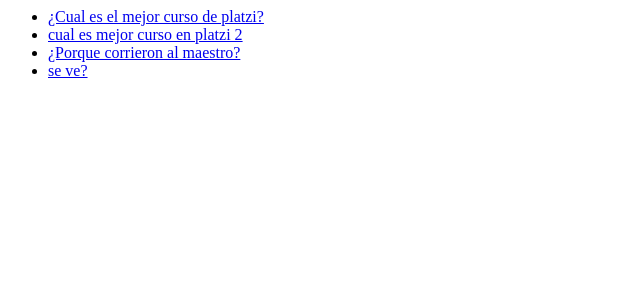
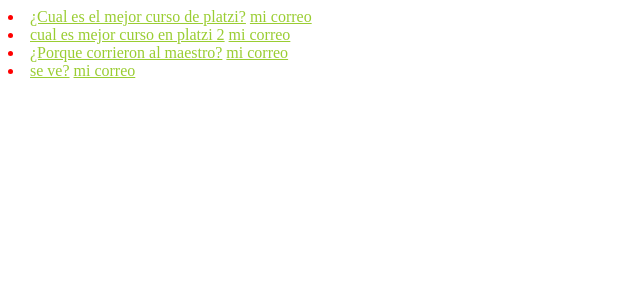
Before and after one commit to ivek/PREMIOSPLATZIAPP, a Django app: template polls/templates/polls/index.html in a window 1280 px wide. Shown: the top 300 px of the page, without its empty margins (0-640 px from the left). Run offline with Django 4.2, Linux system fonts and the light colour scheme; the template is opened without the code that fills it: values that come from a table or form of the project are taken from there, others are empty; data comes from the database, SQL or seed files in the repository.

Commit message:
se agregó carpetas static js,css3,images

```diff
--- a/polls/admin.py
+++ b/polls/admin.py
@@ -2,5 +2,9 @@
 
 from polls.models import Choice, Question
 
+#admpliar admin
+
+
 # Register your models here.
+
 admin.site.register([Question,Choice])
--- /dev/null
+++ b/polls/static/css/style.css
@@ -0,0 +1,12 @@
+li {
+    color: red;
+
+}
+a{
+    color: yellowgreen;
+}
+
+/*body{
+    background: url("background.gif" )no-repeat;
+
+}*/
--- a/polls/templates/polls/index.html
+++ b/polls/templates/polls/index.html
@@ -1,9 +1,12 @@
+{% load static %}
 {% if lastest_question_list%}
+<link rel="stylesheet" href="{% static 'css/style.css' %}"
 
 <ul>
     {% for question  in  lastest_question_list %}
     <li>
         <a href="{% url 'polls:detail' question.id %}">{{question.questions_text}}</a>
+        <a href ="hotmail.com">mi correo</a>
     </li>
     {% endfor %}
 </ul>
```
Also changed, not shown: polls/static/css/background.gif (added).
